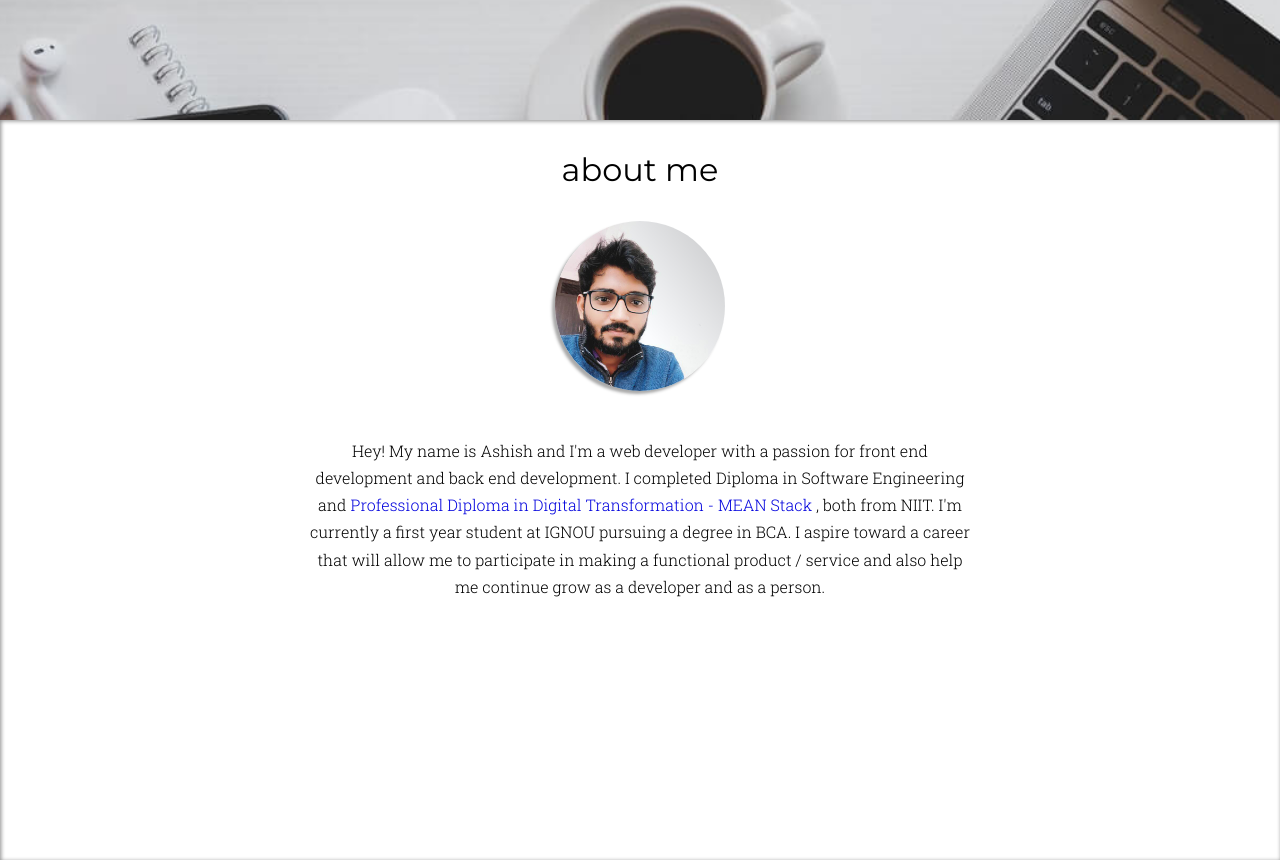
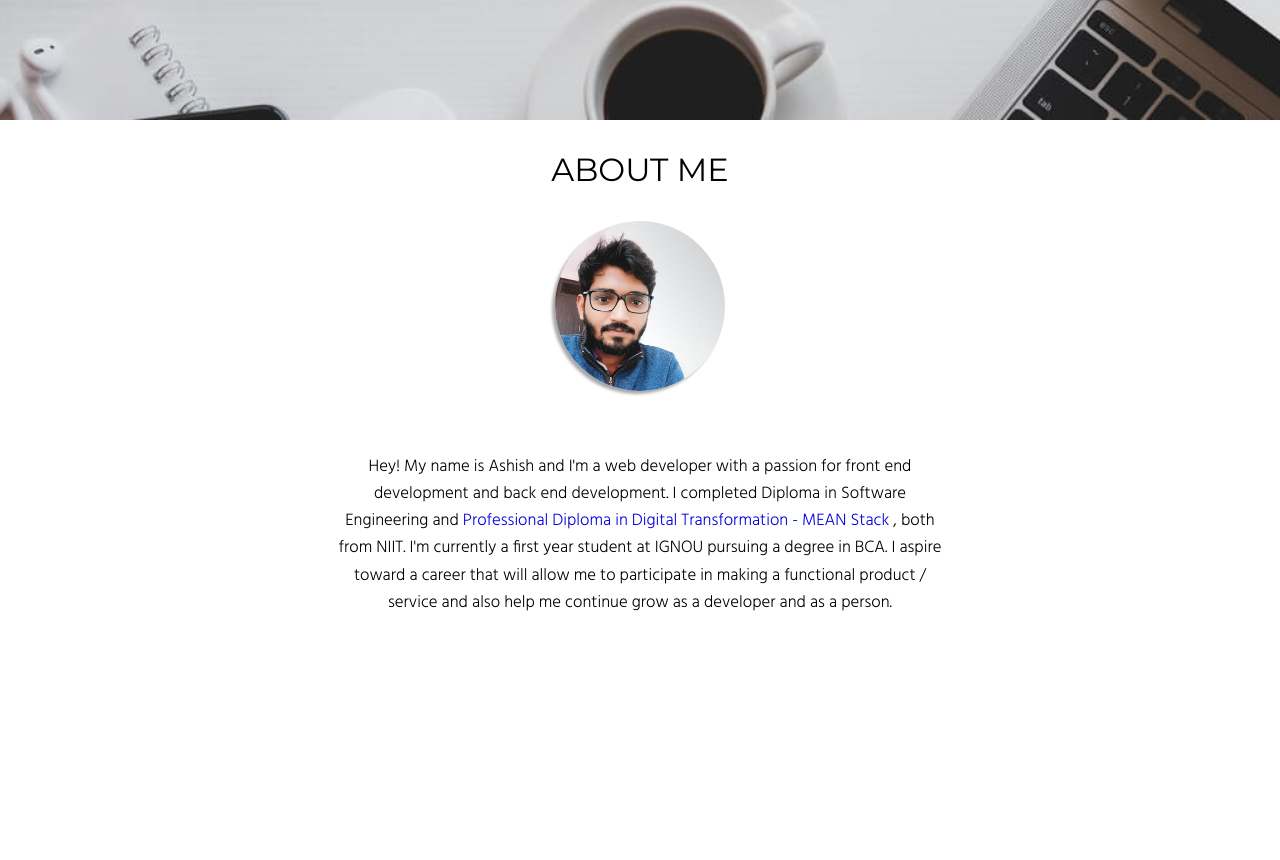
Before and after one commit to CovertGravy/covertgravy.github.io, a website built with Parcel: page src/index.html in a window 1280 px wide. Shown: the part 680-1540 px from the top of the page. Built offline with nearby package versions, Linux system fonts and the light colour scheme.

Commit message:
#about typography

```diff
--- a/src/css/style.css
+++ b/src/css/style.css
@@ -77,7 +77,7 @@ nav img {
 #about {
   min-height: calc(100vh - 60px);
   width: 100%;
-  box-shadow: inset 1px 1px 4px rgb(0 0 0 / 47%);
+  /* box-shadow: inset 1px 1px 4px rgb(0 0 0 / 47%); */
 }
 
 #about h3 {
@@ -129,13 +129,13 @@ nav img {
 
 #about p {
   line-height: 1.7rem;
-  font-family: "Roboto Slab", serif;
-  max-width: 700px;
+  font-family: "Hind", sans-serif;
+  max-width: 650px;
   margin: 30px auto;
   text-align: center;
   font-weight: 300;
-  font-size: 1rem;
-  padding: 0 1rem;
+  font-size: 1.05rem;
+  padding: 1rem;
 }
 
 #about a {
--- a/src/index.html
+++ b/src/index.html
@@ -30,9 +30,8 @@
       rel="stylesheet"
     />
     <link
+      href="https://fonts.googleapis.com/css2?family=Hind:wght@300&display=swap"
       rel="stylesheet"
-      type="text/css"
-      href="https://fonts.googleapis.com/css?family=Roboto+Slab:400,700,300,100"
     />
   </head>
   <body>
@@ -47,7 +46,7 @@
     </section>
 
     <section id="about">
-      <h3>about me</h3>
+      <h3>ABOUT ME</h3>
       <figure>
         <div class="image-container">
           <img src="assets/ashish.jpeg" alt="Image of Ashish Shaji" />
```
